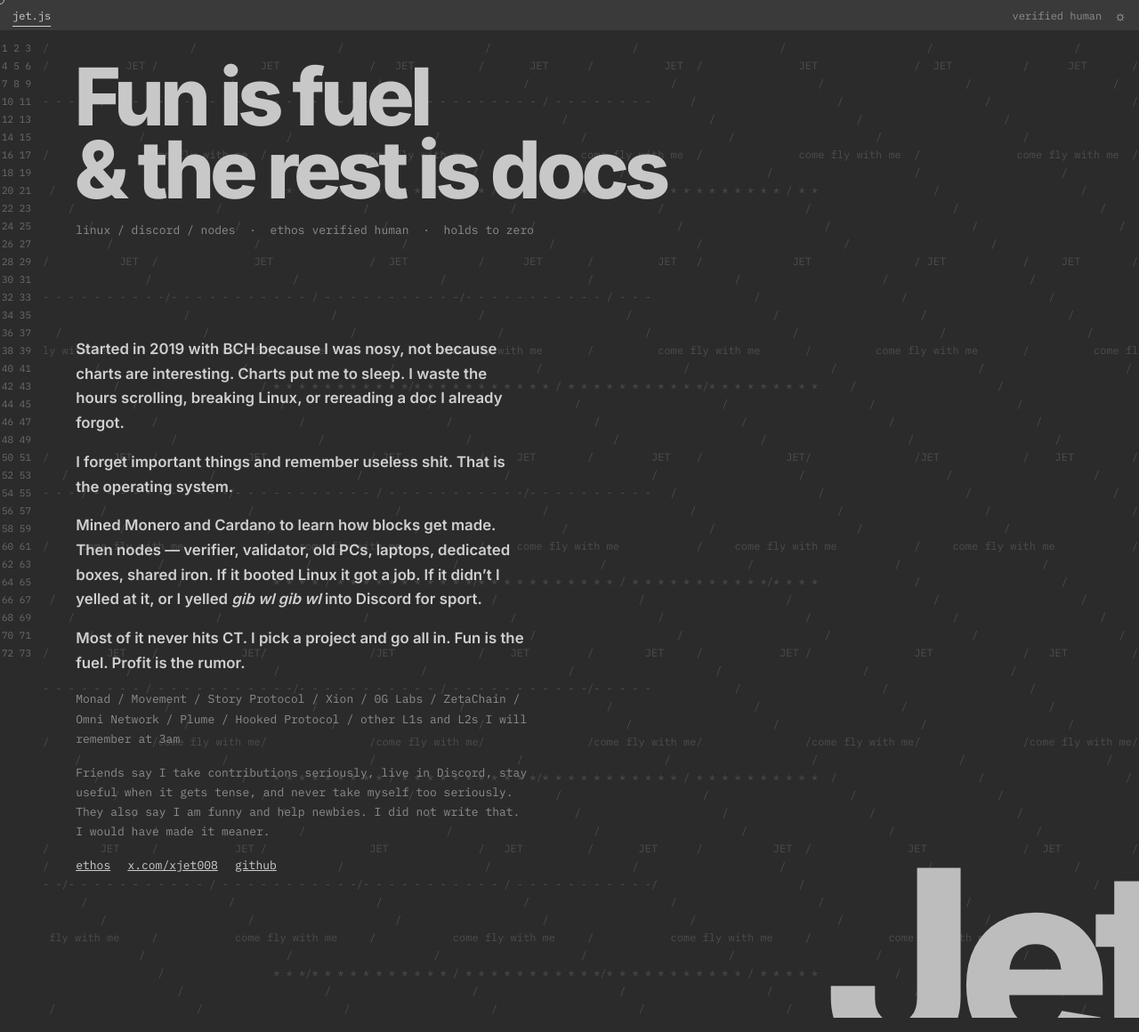
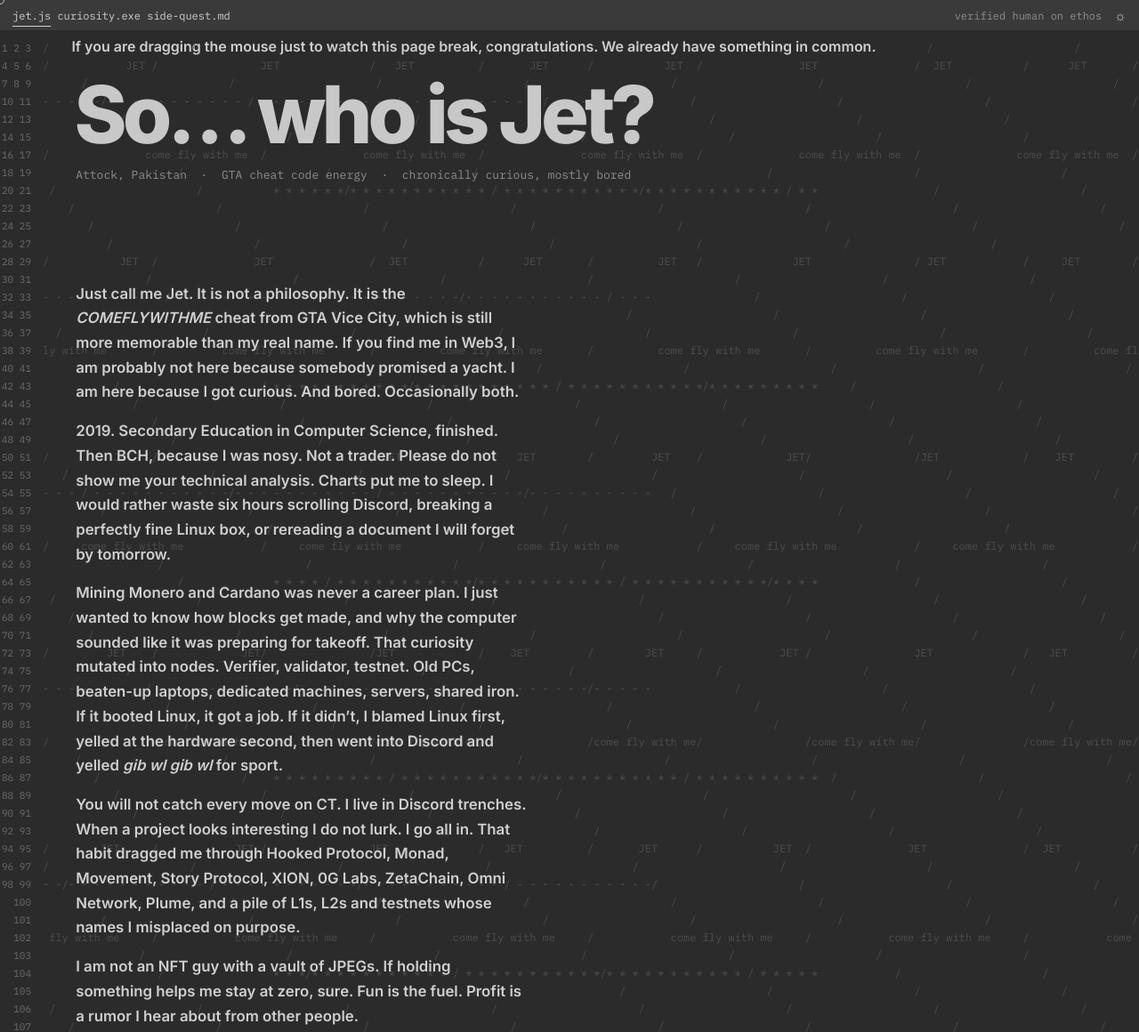
Before and after one commit to xjet008/portfolio, a plain HTML site: page index.html in a window 1280 px wide. Shown: the top 1160 px of the page at 89% size. Drawn offline with Linux system fonts and the light colour scheme.

Commit message:
Full Jet story with sarcastic hooks

```diff
--- a/index.html
+++ b/index.html
@@ -3,7 +3,7 @@
 <head>
   <meta charset="UTF-8" />
   <meta name="viewport" content="width=device-width, initial-scale=1" />
-  <title>jet.js</title>
+  <title>jet.js — fun is fuel</title>
   <link rel="preconnect" href="https://fonts.googleapis.com" />
   <link rel="preconnect" href="https://fonts.gstatic.com" crossorigin />
   <link href="https://fonts.googleapis.com/css2?family=IBM+Plex+Mono:wght@400;500&family=Inter:wght@600;800&display=swap" rel="stylesheet" />
@@ -16,9 +16,11 @@
   <header class="chrome">
     <div class="tabs">
       <span class="tab on">jet.js</span>
+      <span class="tab ghost">curiosity.exe</span>
+      <span class="tab ghost">side-quest.md</span>
     </div>
     <div class="acts">
-      <a class="ethos" href="https://app.ethos.network/profile/x/xjet008" target="_blank" rel="noopener">verified human</a>
+      <a class="ethos" href="https://app.ethos.network/profile/x/xjet008" target="_blank" rel="noopener">verified human on ethos</a>
       <button type="button" id="theme" aria-label="theme">☼</button>
     </div>
   </header>
@@ -28,16 +30,31 @@
     <main class="main">
       <pre class="ascii" id="ascii"></pre>
 
-      <h1>Fun is fuel<br />&amp; the rest is docs</h1>
-      <p class="lede">linux / discord / nodes &nbsp;·&nbsp; ethos verified human &nbsp;·&nbsp; holds to zero</p>
+      <p class="hook">If you are dragging the mouse just to watch this page break, congratulations. We already have something in common.</p>
+      <h1>So… who is Jet?</h1>
+      <p class="lede">Attock, Pakistan &nbsp;·&nbsp; GTA cheat code energy &nbsp;·&nbsp; chronically curious, mostly bored</p>
 
       <div class="copy">
-        <p>Started in 2019 with BCH because I was nosy, not because charts are interesting. Charts put me to sleep. I waste the hours scrolling, breaking Linux, or rereading a doc I already forgot.</p>
-        <p>I forget important things and remember useless shit. That is the operating system.</p>
-        <p>Mined Monero and Cardano to learn how blocks get made. Then nodes — verifier, validator, old PCs, laptops, dedicated boxes, shared iron. If it booted Linux it got a job. If it didn’t I yelled at it, or I yelled <em>gib wl gib wl</em> into Discord for sport.</p>
-        <p>Most of it never hits CT. I pick a project and go all in. Fun is the fuel. Profit is the rumor.</p>
-        <p class="mono">Monad / Movement / Story Protocol / Xion / 0G Labs / ZetaChain / Omni Network / Plume / Hooked Protocol / other L1s and L2s I will remember at 3am</p>
-        <p class="note">Friends say I take contributions seriously, live in Discord, stay useful when it gets tense, and never take myself too seriously. They also say I am funny and help newbies. I did not write that. I would have made it meaner.</p>
+        <p>Just call me Jet. It is not a philosophy. It is the <em>COMEFLYWITHME</em> cheat from GTA Vice City, which is still more memorable than my real name. If you find me in Web3, I am probably not here because somebody promised a yacht. I am here because I got curious. And bored. Occasionally both.</p>
+
+        <p>2019. Secondary Education in Computer Science, finished. Then BCH, because I was nosy. Not a trader. Please do not show me your technical analysis. Charts put me to sleep. I would rather waste six hours scrolling Discord, breaking a perfectly fine Linux box, or rereading a document I will forget by tomorrow.</p>
+
+        <p>Mining Monero and Cardano was never a career plan. I just wanted to know how blocks get made, and why the computer sounded like it was preparing for takeoff. That curiosity mutated into nodes. Verifier, validator, testnet. Old PCs, beaten-up laptops, dedicated machines, servers, shared iron. If it booted Linux, it got a job. If it didn’t, I blamed Linux first, yelled at the hardware second, then went into Discord and yelled <em>gib wl gib wl</em> for sport.</p>
+
+        <p>You will not catch every move on CT. I live in Discord trenches. When a project looks interesting I do not lurk. I go all in. That habit dragged me through Hooked Protocol, Monad, Movement, Story Protocol, XION, 0G Labs, ZetaChain, Omni Network, Plume, and a pile of L1s, L2s and testnets whose names I misplaced on purpose.</p>
+
+        <p>I am not an NFT guy with a vault of JPEGs. If holding something helps me stay at zero, sure. Fun is the fuel. Profit is a rumor I hear about from other people.</p>
+
+        <p>ICS in Computer Science, 2021. Then a five-year gap that looks irresponsible on paper and very busy in Discord. Chains. Servers. Nodes that may or may not still be alive. Docs I swore I would read later. Later became 2026. Now I am a Virtual University student doing BBA, because after half a decade of infrastructure the obvious next step is Business Administration. Makes perfect sense. Probably.</p>
+
+        <p>Verified human on Ethos. Internal OS is simple: I forget important things and remember completely useless shit.</p>
+
+        <p>I do not hype myself. The reviews do that. People I have worked with say I take contributions seriously and myself not at all. That I keep a chat chill when it gets tense, help newcomers, and keep people laughing. Talented? I will let the allegations continue.</p>
+
+        <p>The whole loop is one sentence. I saw something interesting, got curious, joined the Discord, broke something, fixed it, forgot what I learned, and did it again. Still here. Still checking if the node is okay.</p>
+
+        <p class="close">Fun is the fuel. Curiosity is the engine. Everything else is a side quest.</p>
+
         <p class="links">
           <a href="https://app.ethos.network/profile/x/xjet008" target="_blank" rel="noopener">ethos</a>
           <a href="https://x.com/xjet008" target="_blank" rel="noopener">x.com/xjet008</a>
```
